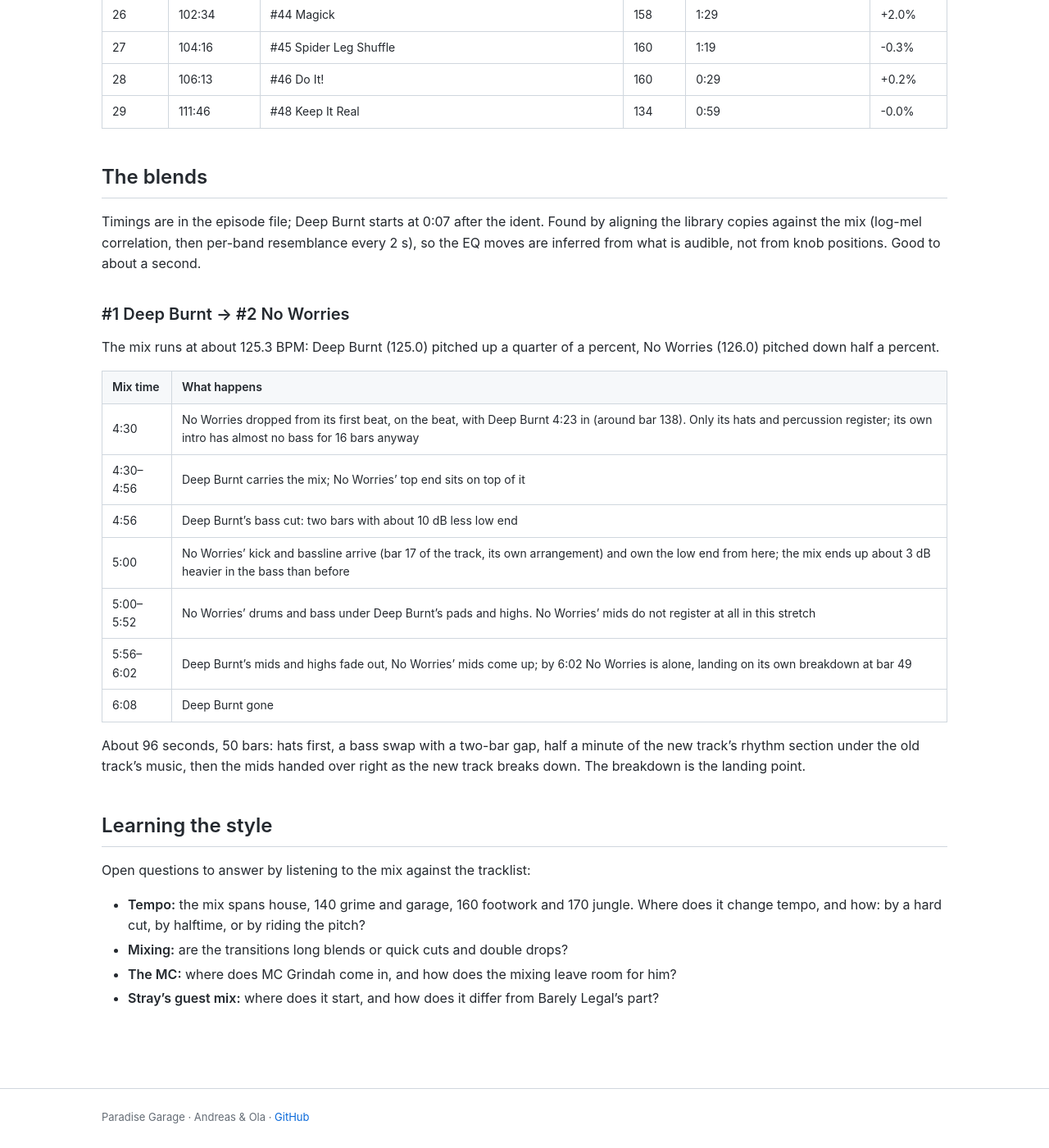
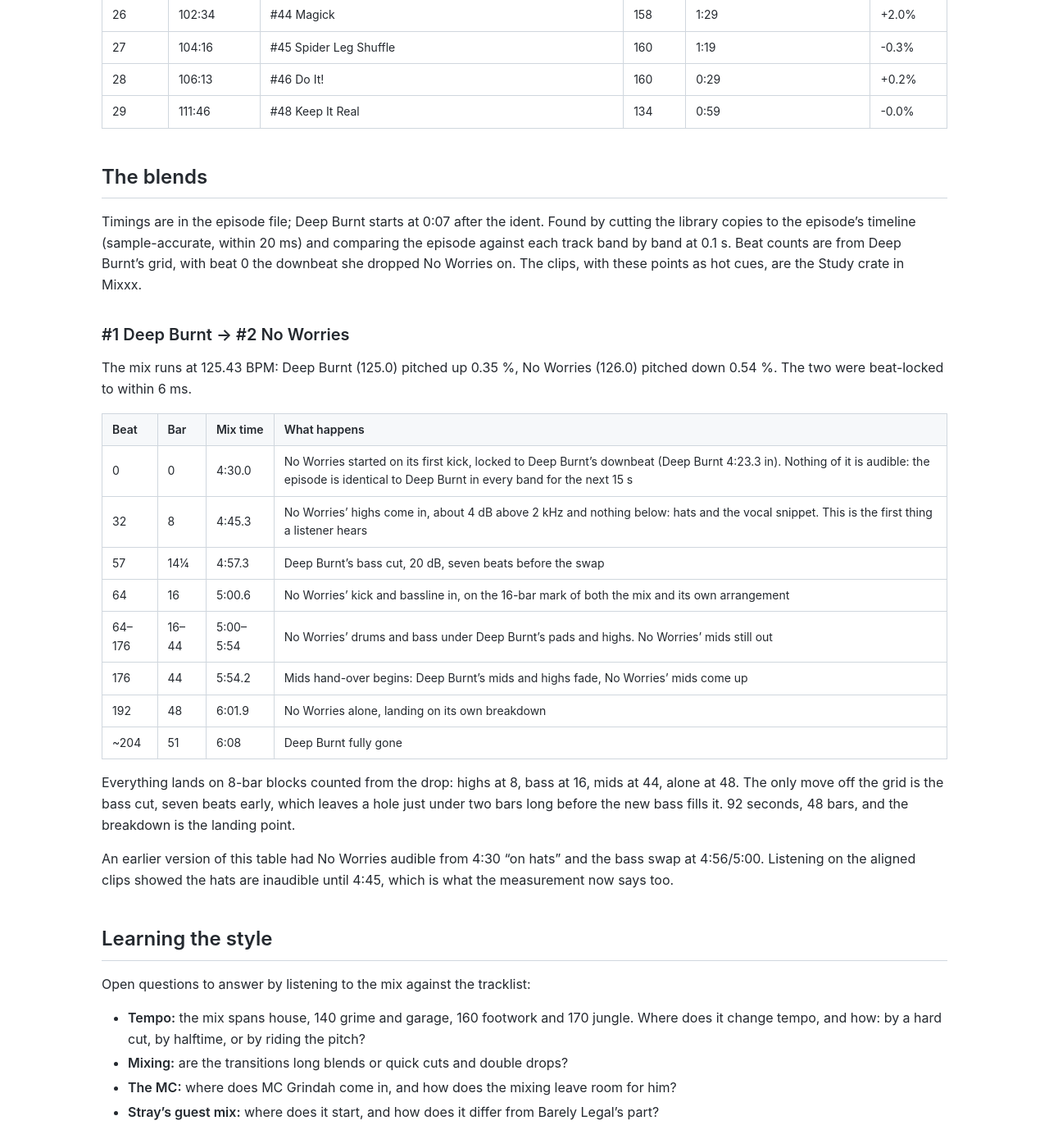
Before and after one commit to chaosisnotrandomitisrhythmic/paradise_garage, a Jekyll site: the page built from barely-legal-nts-2015.md, in a window 1280 px wide and 1400 px high, scrolled down 5579 px. Shown: the whole window at 82% size. Built offline with Jekyll 4.4.1, drawn with Linux system fonts in a browser that asks for light colours.

Commit message:
Barely Legal: first blend re-timed on the aligned clips
No Worries is silent until 4:45.3 (bar 8 after the drop), not audible on
hats from 4:30; bass cut at beat 57, bass swap at bar 16, mids at 44,
alone at 48. Measured band by band at 0.1 s against sample-aligned
copies of both tracks (Study crate in Mixxx).

```diff
--- a/barely-legal-nts-2015.md
+++ b/barely-legal-nts-2015.md
@@ -136,23 +136,26 @@ Found by aligning the library tracks against the Mixcloud audio (log-mel correla
 
 ## The blends
 
-Timings are in the episode file; Deep Burnt starts at 0:07 after the ident. Found by aligning the library copies against the mix (log-mel correlation, then per-band resemblance every 2 s), so the EQ moves are inferred from what is audible, not from knob positions. Good to about a second.
+Timings are in the episode file; Deep Burnt starts at 0:07 after the ident. Found by cutting the library copies to the episode's timeline (sample-accurate, within 20 ms) and comparing the episode against each track band by band at 0.1 s. Beat counts are from Deep Burnt's grid, with beat 0 the downbeat she dropped No Worries on. The clips, with these points as hot cues, are the Study crate in Mixxx.
 
 ### #1 Deep Burnt → #2 No Worries
 
-The mix runs at about 125.3 BPM: Deep Burnt (125.0) pitched up a quarter of a percent, No Worries (126.0) pitched down half a percent.
+The mix runs at 125.43 BPM: Deep Burnt (125.0) pitched up 0.35 %, No Worries (126.0) pitched down 0.54 %. The two were beat-locked to within 6 ms.
 
-| Mix time | What happens |
-|---|---|
-| 4:30 | No Worries dropped from its first beat, on the beat, with Deep Burnt 4:23 in (around bar 138). Only its hats and percussion register; its own intro has almost no bass for 16 bars anyway |
-| 4:30–4:56 | Deep Burnt carries the mix; No Worries' top end sits on top of it |
-| 4:56 | Deep Burnt's bass cut: two bars with about 10 dB less low end |
-| 5:00 | No Worries' kick and bassline arrive (bar 17 of the track, its own arrangement) and own the low end from here; the mix ends up about 3 dB heavier in the bass than before |
-| 5:00–5:52 | No Worries' drums and bass under Deep Burnt's pads and highs. No Worries' mids do not register at all in this stretch |
-| 5:56–6:02 | Deep Burnt's mids and highs fade out, No Worries' mids come up; by 6:02 No Worries is alone, landing on its own breakdown at bar 49 |
-| 6:08 | Deep Burnt gone |
+| Beat | Bar | Mix time | What happens |
+|---|---|---|---|
+| 0 | 0 | 4:30.0 | No Worries started on its first kick, locked to Deep Burnt's downbeat (Deep Burnt 4:23.3 in). Nothing of it is audible: the episode is identical to Deep Burnt in every band for the next 15 s |
+| 32 | 8 | 4:45.3 | No Worries' highs come in, about 4 dB above 2 kHz and nothing below: hats and the vocal snippet. This is the first thing a listener hears |
+| 57 | 14¼ | 4:57.3 | Deep Burnt's bass cut, 20 dB, seven beats before the swap |
+| 64 | 16 | 5:00.6 | No Worries' kick and bassline in, on the 16-bar mark of both the mix and its own arrangement |
+| 64–176 | 16–44 | 5:00–5:54 | No Worries' drums and bass under Deep Burnt's pads and highs. No Worries' mids still out |
+| 176 | 44 | 5:54.2 | Mids hand-over begins: Deep Burnt's mids and highs fade, No Worries' mids come up |
+| 192 | 48 | 6:01.9 | No Worries alone, landing on its own breakdown |
+| ~204 | 51 | 6:08 | Deep Burnt fully gone |
 
-About 96 seconds, 50 bars: hats first, a bass swap with a two-bar gap, half a minute of the new track's rhythm section under the old track's music, then the mids handed over right as the new track breaks down. The breakdown is the landing point.
+Everything lands on 8-bar blocks counted from the drop: highs at 8, bass at 16, mids at 44, alone at 48. The only move off the grid is the bass cut, seven beats early, which leaves a hole just under two bars long before the new bass fills it. 92 seconds, 48 bars, and the breakdown is the landing point.
+
+An earlier version of this table had No Worries audible from 4:30 "on hats" and the bass swap at 4:56/5:00. Listening on the aligned clips showed the hats are inaudible until 4:45, which is what the measurement now says too.
 
 ## Learning the style
 
```
